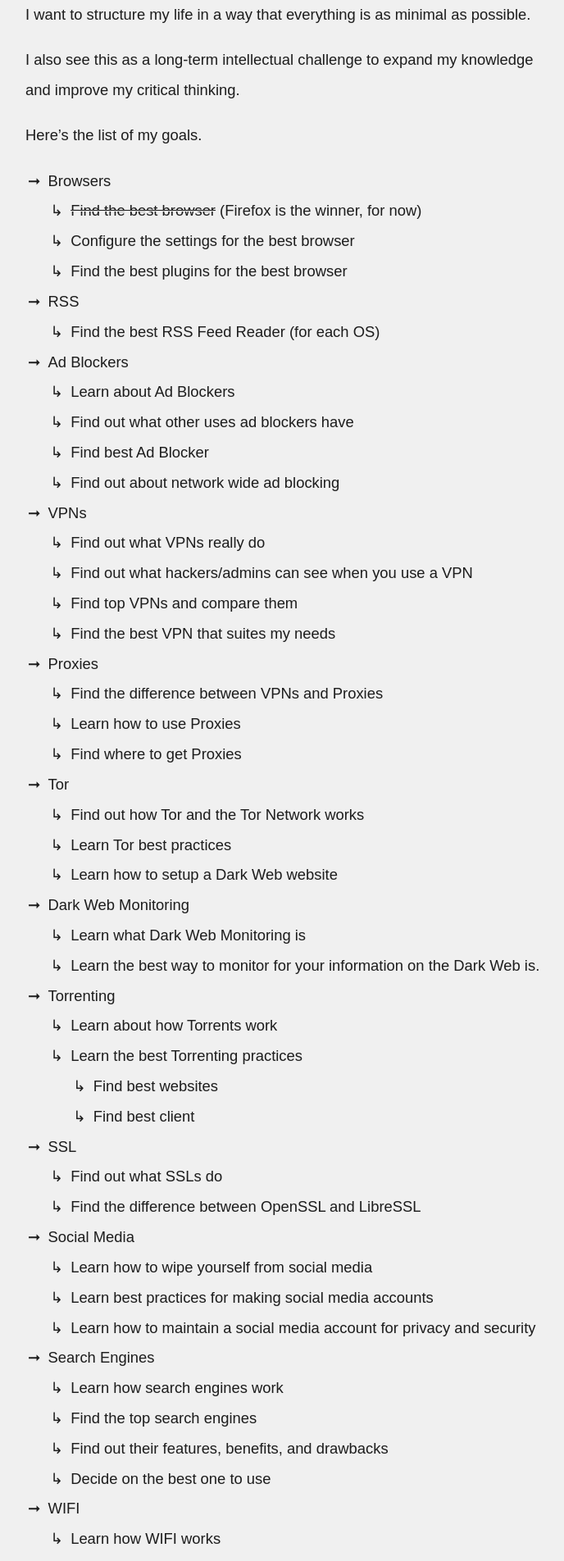
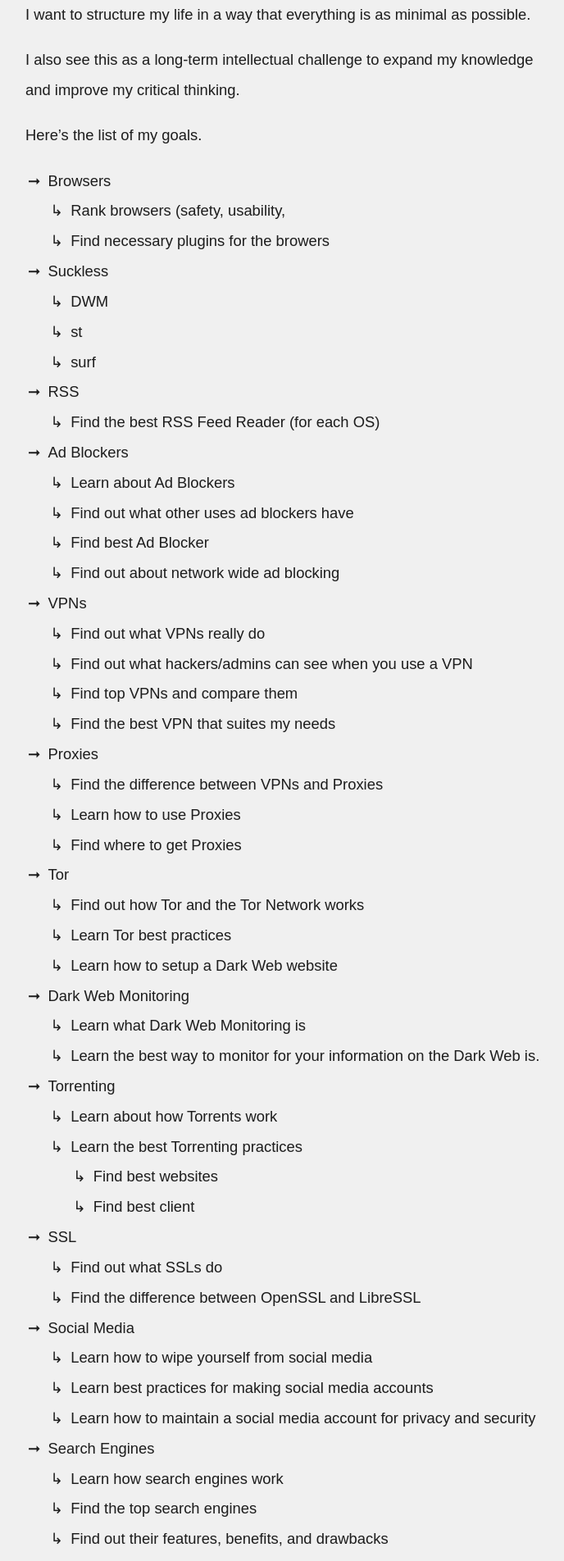
Before and after one commit to EnriqueRDL/Project-Proper, a Jekyll site: the page built from goals.md, in a window 1280 px wide. Shown: the part 653-2557 px from the top of the page at 82% size, without its empty margins (284-972 px from the left). Built offline with Jekyll 4.4.1, drawn with Linux system fonts in a browser that asks for light colours; some of the changed text lies outside the part shown.

Commit message:
made changes mf

```diff
--- a/_includes/footer.html
+++ b/_includes/footer.html
@@ -1,5 +1,5 @@
 	<footer id="footer">
-		<p>Scientia, Sapientia, Libertas</p>
+		<p>Technologia, Sapientia, Libertas</p>
 	</footer>
 </div> <!-- /.container -->
 	<script src="{{ site.url }}/assets/js/script.js" defer></script>
--- a/_includes/header.html
+++ b/_includes/header.html
@@ -11,7 +11,7 @@
 <body>
 <div class="container">
 	<header id="header">
-		<h1>{{ site.title }}</h1>
+		<h1><a href="{{ site.url }}/">{{ site.title }}</a></h1>
 		<p>{{ site.description }}</p>
 	</header>
 	{% include nav.html %}
--- a/assets/css/style.css
+++ b/assets/css/style.css
@@ -71,6 +71,15 @@
 	font-size: 2rem;
 	font-weight: 700;
 	text-transform: uppercase;
+}
+#header h1 a,
+#header h1 a:visited {
+	color: inherit;
+	text-decoration: none;
+}
+#header h1 a:hover,
+#header h1 a:focus {
+	border-bottom: .125rem solid currentColor;
 }
 
 /* ===== #nav ===== */
--- a/goals.md
+++ b/goals.md
@@ -15,9 +15,13 @@
 Here's the list of my goals.
 
 - Browsers
-	- ~~Find the best browser~~ (Firefox is the winner, for now)
-	- Configure the settings for the best browser
-	- Find the best plugins for the best browser
+	- Rank browsers (safety, usability,
+	- Find necessary plugins for the browers
+
+- Suckless
+	- DWM
+	- st
+	- surf
 
 - RSS
 	- Find the best RSS Feed Reader (for each OS)
```
Also changed, not shown: _posts/2022-06-18-vim-history.md (+2 -0 lines).
